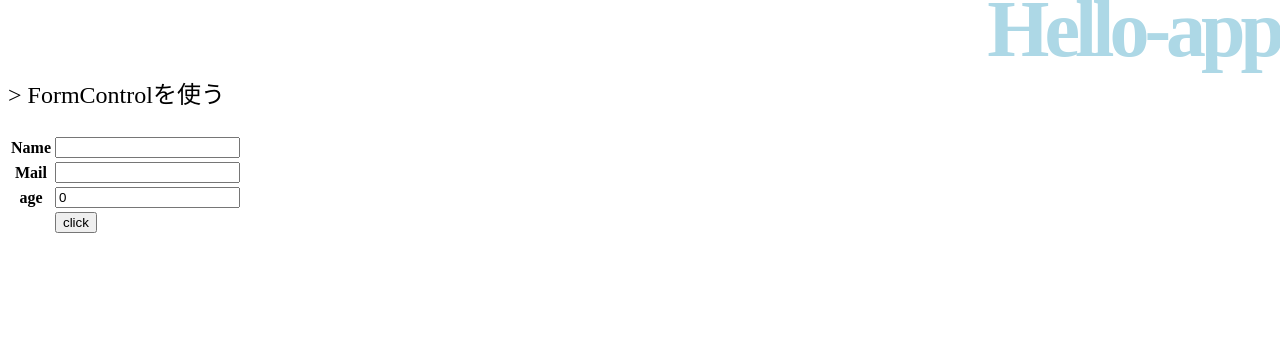
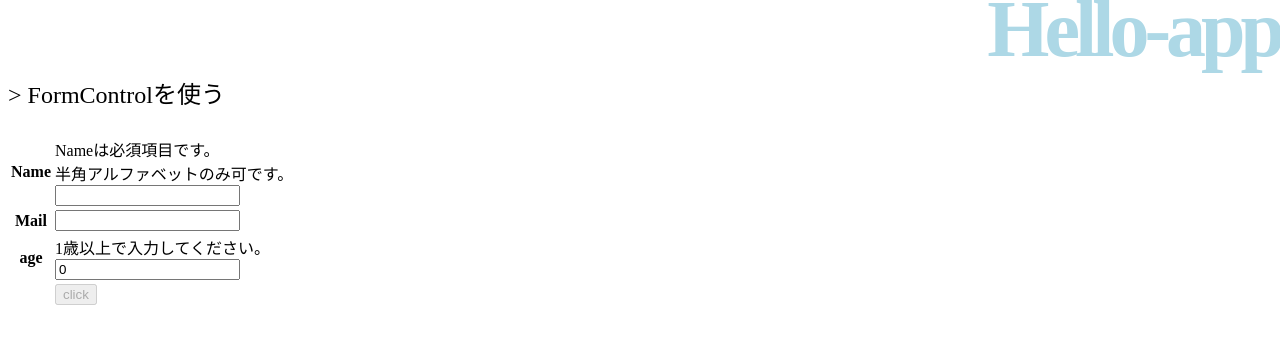
Before and after one commit to owdtkj829/angular-practice, an Angular app: page / in a window 1280 px wide. Shown: the top 344 px of the page. Built offline with nearby package versions, Linux system fonts and the light colour scheme.

Commit message:
バリデーション定義

```diff
--- a/src/app/hello/hello.component.html
+++ b/src/app/hello/hello.component.html
@@ -10,25 +10,31 @@
             <tr>
                 <th>Name</th>
                 <td>
-                    <input type="text" formControlName="name">
+                    <div *ngIf="name.errors !=null&&name.errors.required !=null">Nameは必須項目です。</div>
+                    <div *ngIf="name.errors !=null&&name.errors.alpha !=null">半角アルファベットのみ可です。</div>
+                    <div><input type="text" formControlName="name"></div>
                 </td>
             </tr>
             <tr>
                 <th>Mail</th>
                 <td>
-                    <input type="text" formControlName="mail">
+                    <div *ngIf="mail.errors !=null&&mail.errors.email !=null">メールアドレスが必要です。</div>
+                    <div><input type="text" formControlName="mail"></div>
                 </td>
             </tr>
             <tr>
                 <th>age</th>
                 <td>
-                    <input type="number" formControlName="age">
+                    <div *ngIf="age.errors !=null&&age.errors.min !=null">1歳以上で入力してください。</div>
+                    <div *ngIf="age.errors !=null&&age.errors.max !=null">150歳以下で入力してください。</div>
+                    <div *ngIf="age.errors !=null&&age.errors.even !=null">偶数のみ入力可です。</div>
+                    <div><input type="number" formControlName="age"></div>
                 </td>
             </tr>
             <tr>
                 <th></th>
                 <td>
-                    <input type="submit" value="click">
+                    <input [disabled]="myControl.invalid" type="submit" value="click">
                 </td>
             </tr>
         </table>
--- a/src/app/hello/hello.component.ts
+++ b/src/app/hello/hello.component.ts
@@ -1,5 +1,20 @@
 import { Component, OnInit } from '@angular/core';
 import { FormGroup, FormControl, Validators } from '@angular/forms';
+
+//半角アルファベットのみ入力を許可
+function alpha(c: FormControl) {
+  let REGPATTERN = /^[a-zA-Z]+$/;
+  if (REGPATTERN.test(c.value)) {
+    return null;
+  } else {
+    return { alpha: { valid: false } };
+  };
+}
+
+//偶数のみ入力を許可
+function even(c: FormControl) {
+  return c.value % 2 == 0 ? null : { even: { valid: false } };
+}
 
 @Component({
   selector: 'app-hello',
@@ -18,15 +33,19 @@ export class HelloComponent implements OnInit {
     this.title = 'Hello-app';
     this.message = 'FormControlを使う';
     this.myControl = new FormGroup({
-      name: new FormControl('', [Validators.required]),
+      name: new FormControl('', [Validators.required, alpha]),
       mail: new FormControl('', [Validators.email]),
-      age: new FormControl(0, [Validators.min(1), Validators.max(150)])
+      age: new FormControl(0, [Validators.min(1), Validators.max(150), even])
     });
   }
 
   get name() { return this.myControl.get('name'); }
   get mail() { return this.myControl.get('mail'); }
   get age() { return this.myControl.get('age'); }
+
+  error(item: FornControl) {
+    return JSON.stringify(item.errors);
+  }
 
   onSubmit() {
     if (this.myControl.invalid) {
```
